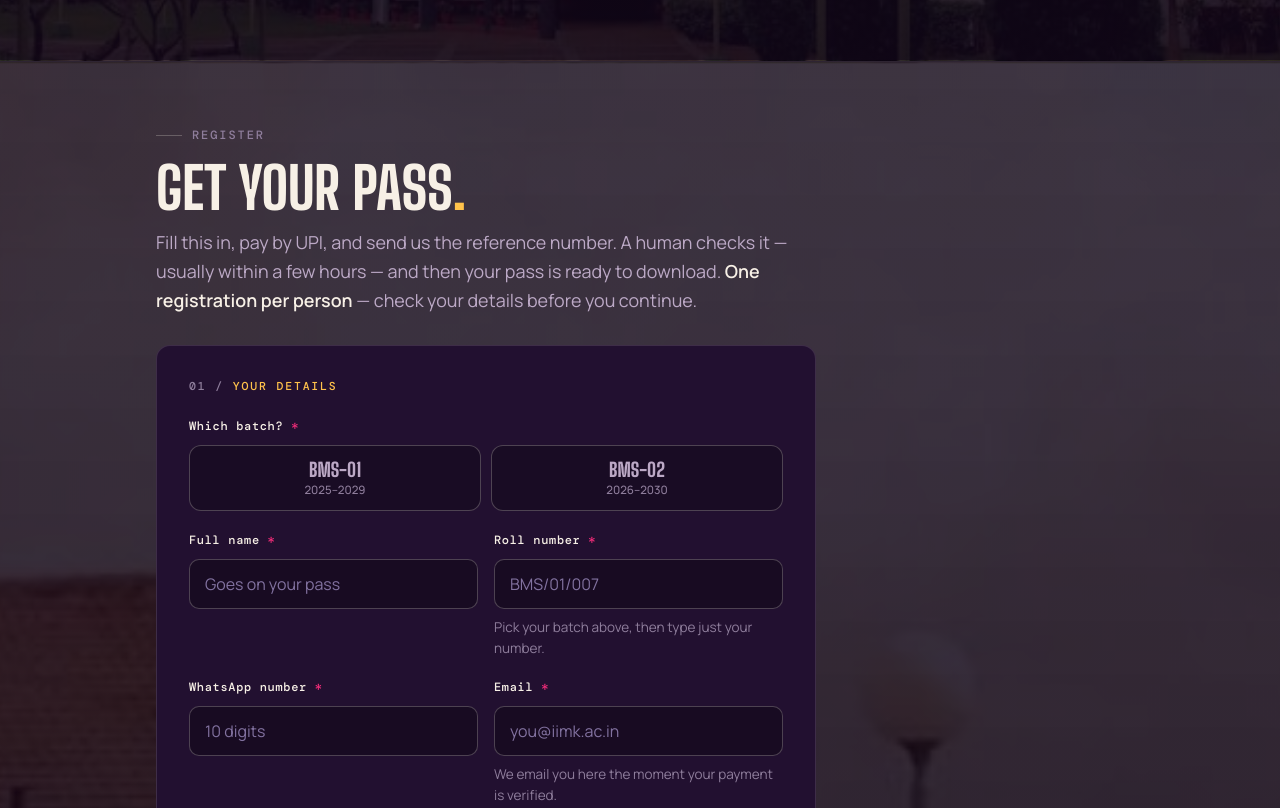
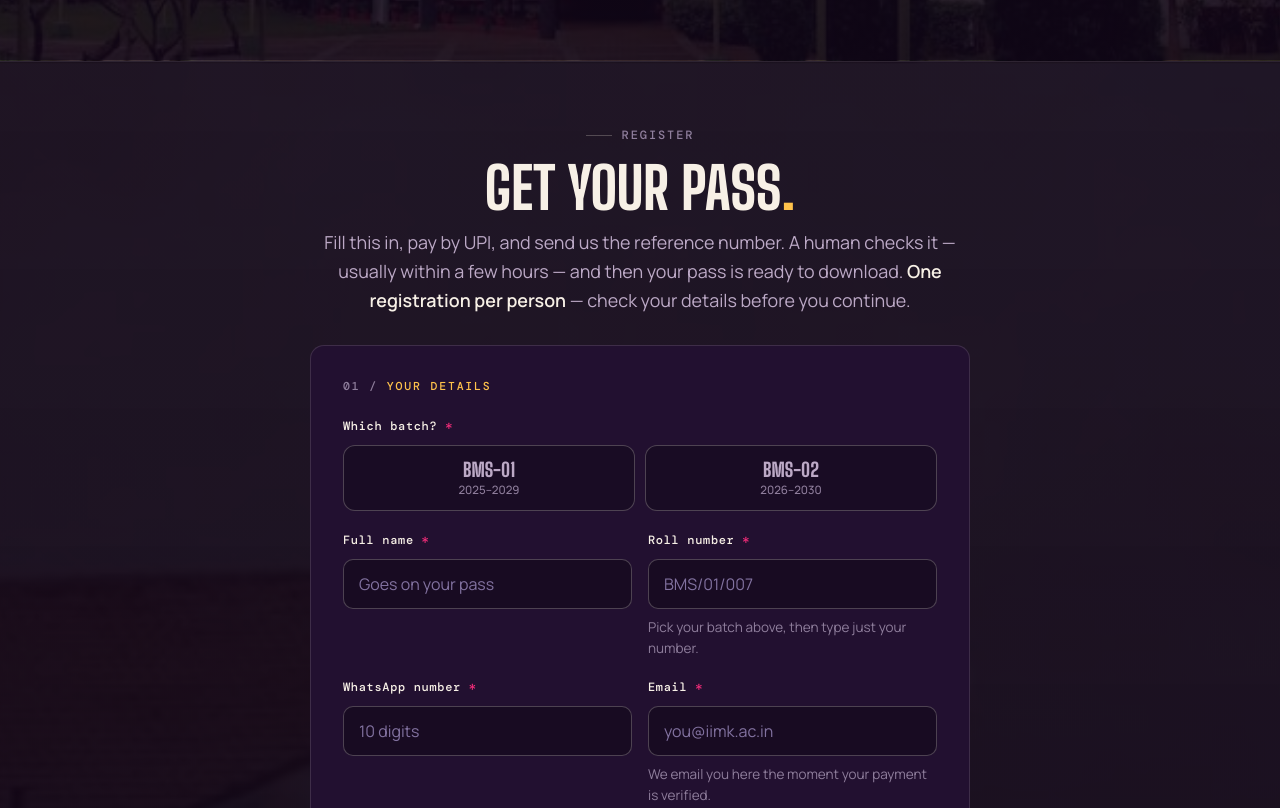
Before and after one commit to JEETJHAWAR/sequel26, a plain HTML site: page index.html in a window 1280 px wide. Shown: the part 1272-2080 px from the top of the page. Drawn offline with Linux system fonts and the light colour scheme; no server answers.

Commit message:
Register section: heavy veil restored, intro and cards centred
Co-Authored-By: Claude Fable 5.1 <noreply@anthropic.com>

```diff
--- a/index.html
+++ b/index.html
@@ -69,6 +69,15 @@ h1 .yr{font-size:.34em;color:var(--paper);-webkit-text-fill-color:var(--paper);f
 .bgphoto::before{content:"";position:absolute;inset:0;z-index:-1;background-image:
   linear-gradient(rgba(16,6,23,.80),rgba(16,6,23,.90)),var(--bg-img);
   background-size:cover;background-position:center}
+/* the register section keeps the heavier veil so the form sits on near-solid ink */
+.bgphoto.dark::before{background-image:linear-gradient(rgba(16,6,23,.93),rgba(16,6,23,.97)),var(--bg-img)}
+
+/* register: intro centred, every card/notice centred, form text left inside them */
+#register .wrap{text-align:center}
+#register .eyebrow{justify-content:center}
+#register .lede{margin-inline:auto}
+#register .card,#register .waiting,#register .passwrap,#register #pausedNote{margin-inline:auto}
+#register .card,#register .passwrap,#register #pausedNote{text-align:left}
 .two{display:grid;gap:clamp(26px,5vw,60px);grid-template-columns:1fr}
 @media(min-width:900px){.two{grid-template-columns:1fr 1fr;align-items:start}}
 .two p{margin:0 0 15px;color:var(--muted)}
@@ -291,7 +300,7 @@ footer{border-top:1px solid var(--line);padding-block:38px 100px}
 </section>
 
 <!-- ===== REGISTER ===== -->
-<section class="pad bgphoto" id="register" style="border-top:1px solid var(--line);--bg-img:url('images/campus-main.jpg')">
+<section class="pad bgphoto dark" id="register" style="border-top:1px solid var(--line);--bg-img:url('images/campus-main.jpg')">
   <div class="wrap">
     <div class="rise" style="margin-bottom:30px">
       <p class="eyebrow">Register</p>
```
